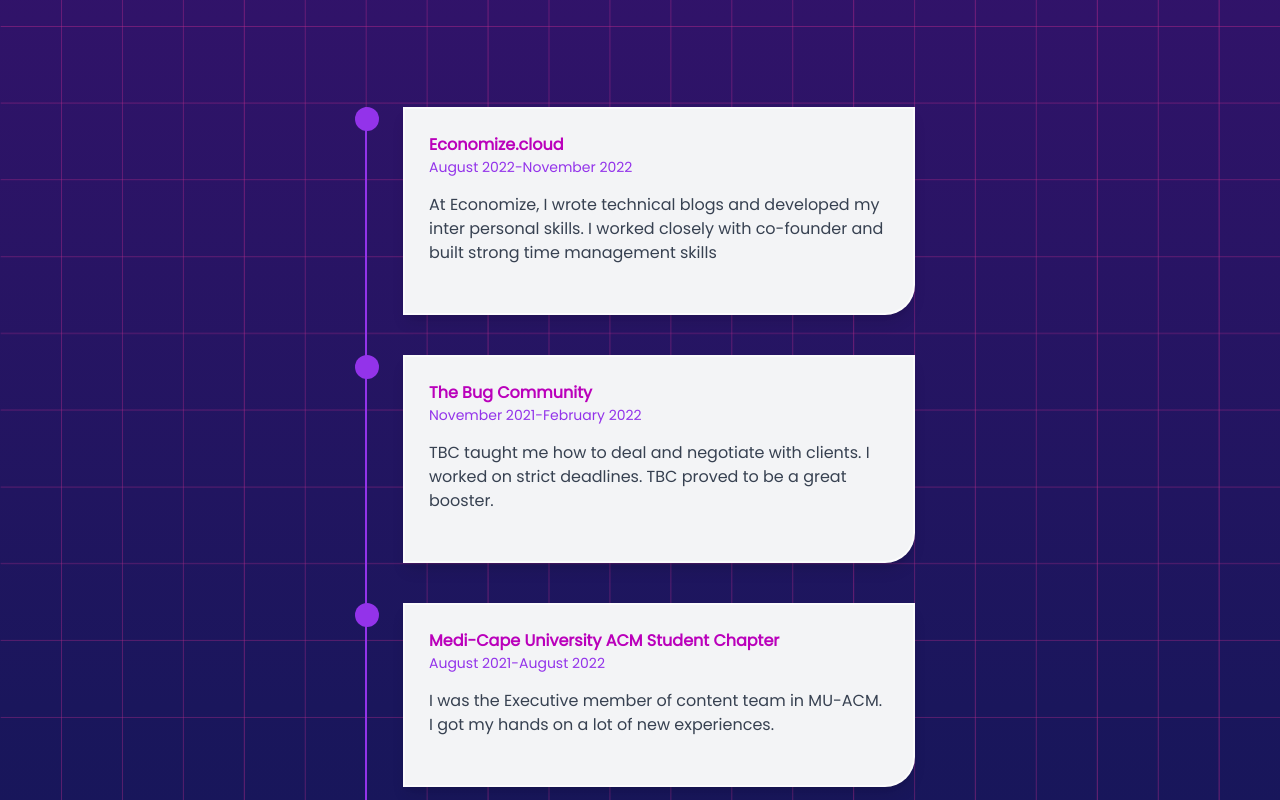
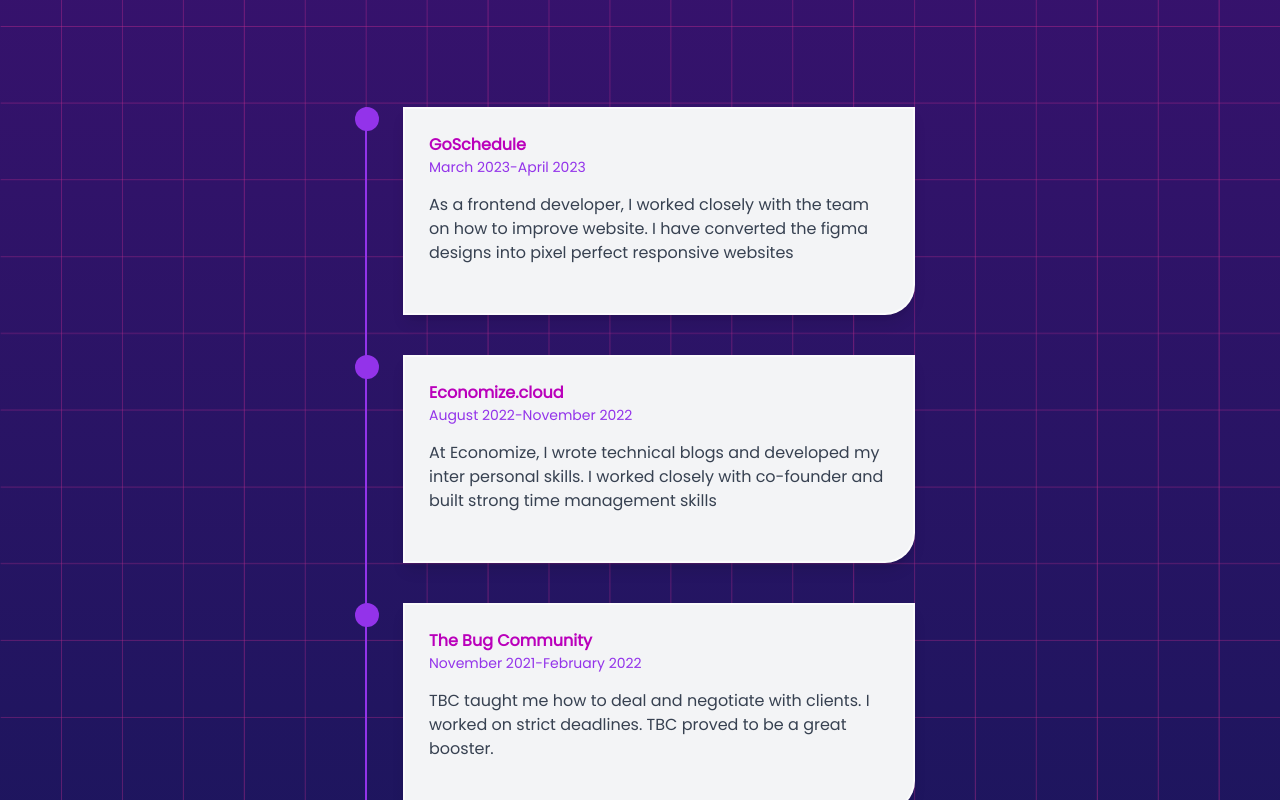
Before and after one commit to snehafarkya/Portfolio2.0, a React (Create React App) app: page /about in a window 1280 px wide. Shown: the part 1700-2500 px from the top of the page. Built offline with nearby package versions, Linux system fonts and the light colour scheme.

Commit message:
add: new experience added

```diff
--- a/src/component/ExpInfo.js
+++ b/src/component/ExpInfo.js
@@ -1,4 +1,9 @@
 const exp = [
+  {
+    title:'GoSchedule',
+    timeLine:'March 2023-April 2023',
+    desc: 'As a frontend developer, I worked closely with the team on how to improve website. I have converted the figma designs into pixel perfect responsive websites '
+  },
   {
     title:'Economize.cloud',
     timeLine:'August 2022-November 2022',
@@ -12,7 +17,7 @@
     {
     title:'Medi-Cape University ACM Student Chapter',
     timeLine:'August 2021-August 2022',
-    desc: 'I was the Executive member of content team in MU-ACM. I got my hands on a lot of new experiences. '
+    desc: 'I was the Executive member of content team in (MU-ACM). I got my hands on new experiences. I wrote descriptive emails, whatsapp and event invitations etc. '
   },
 ]
 export default exp;
```
